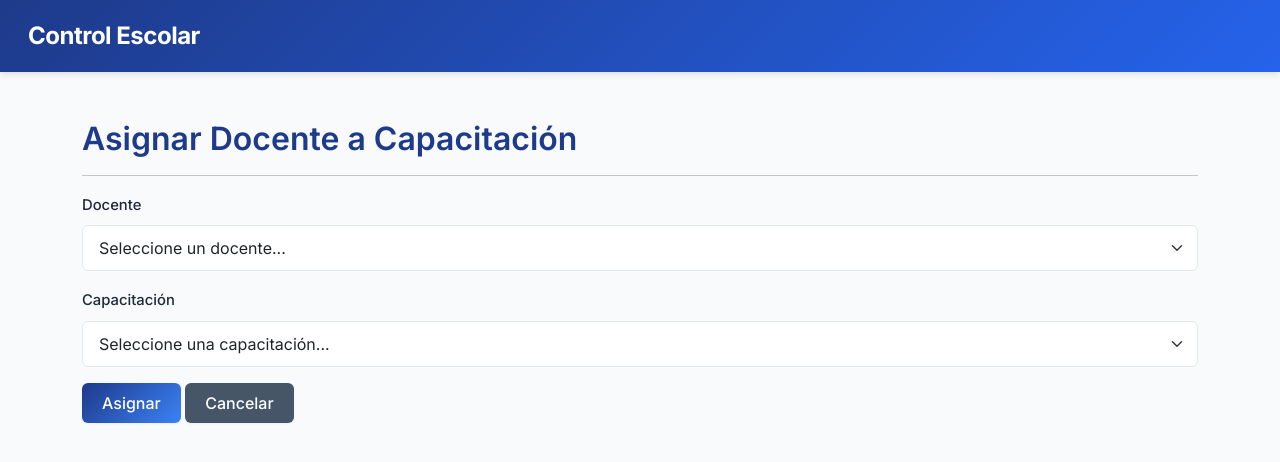
After one commit to luiselodeon/proyecto-bases-de-datos, a Flask app: page /gestion_docentes/capacitacion_docente/add in a window 1280 px wide. The commit adds this page. Shown: the top 462 px of the page. Run offline with Flask 3, Linux system fonts and the light colour scheme; data that the repository does not hold is empty.

Commit message:
Vista de Asignación de capacitación
Se creó la vista para que se asigne un curso a un docente, también se modificó el script para que se puedan hacer capacitaciones de máximo 999 horas

```diff
--- a/app.py
+++ b/app.py
@@ -20,7 +20,7 @@ from utils.db import get_db_connection
 from utils.estudiantes import students_crud, historialacademico_crud, inscripcion_crud
 from utils.cursos import carreras_crud, asignaturas_crud, periodoinscripciones_crud, prerequisito_crud, planestudio_crud, calendarioescolar_crud
 from utils.aulas_horarios import departamentos_crud, departamentoasignatura_crud, aula_crud, horario_crud
-from utils.docentes import docente_crud, claseprogramada_crud, capacitacion_crud
+from utils.docentes import docente_crud, claseprogramada_crud, capacitacion_crud, docente_capacitacion_crud
 from utils.calificaciones import calificacion_estudiante_crud, evaluacion_crud
 from utils.finanzas_becas import becas_crud, tipobeca_crud, pago_crud, estadodecuenta_crud
 from utils.asistencia import asistencia_crud
@@ -2803,6 +2803,87 @@ def search_capacitaciones():
     conn.close()
     flash(f'Resultados para "{query_term}".', "info")
     return render_template("docentes/capacitacion_list.html", capacitaciones=capacitaciones)
+
+
+# --- Rutas para Asignación de Capacitación a Docentes ---
+
+@app.route("/gestion_docentes/capacitacion_docente")
+def list_docente_capacitaciones():
+    conn = get_db_connection()
+    if conn is None:
+        return render_template("docentes/docente_capacitacion_list.html", docente_capacitaciones=[])
+    cursor = conn.cursor(dictionary=True)
+    docente_capacitaciones = docente_capacitacion_crud.list_docente_capacitaciones(cursor)
+    cursor.close()
+    conn.close()
+    return render_template("docentes/docente_capacitacion_list.html", docente_capacitaciones=docente_capacitaciones)
+
+@app.route("/gestion_docentes/capacitacion_docente/add", methods=["GET", "POST"])
+def add_docente_capacitacion():
+    conn = get_db_connection()
+    if conn is None:
+        return redirect(url_for("list_docente_capacitaciones"))
+
+    cursor = conn.cursor(dictionary=True)
+
+    if request.method == "POST":
+        try:
+            docente_capacitacion_crud.add_docente_capacitacion(
+                cursor,
+                request.form["iddocente"],
+                request.form["idcapacitacion"]
+            )
+            conn.commit()
+            flash("Docente asignado a capacitación correctamente.", "success")
+        except mysql.connector.Error as err:
+            conn.rollback()
+            flash(f"Error al asignar: {err}", "danger")
+        finally:
+            cursor.close()
+            conn.close()
+
+        return redirect(url_for("list_docente_capacitaciones"))
+
+    # GET: Load dropdowns
+    docentes = docente_capacitacion_crud.get_docentes(cursor)
+    capacitaciones = docente_capacitacion_crud.get_capacitaciones(cursor)
+    cursor.close()
+    conn.close()
+
+    return render_template("docentes/docente_capacitacion_form.html", docentes=docentes, capacitaciones=capacitaciones)
+
+@app.route("/gestion_docentes/capacitacion_docente/delete/<int:iddocente>/<int:idcapacitacion>", methods=["POST"])
+def delete_docente_capacitacion(iddocente, idcapacitacion):
+    conn = get_db_connection()
+    if conn is None:
+        return redirect(url_for("list_docente_capacitaciones"))
+    cursor = conn.cursor()
+    try:
+        docente_capacitacion_crud.delete_docente_capacitacion(cursor, iddocente, idcapacitacion)
+        conn.commit()
+        flash("Asignación eliminada correctamente.", "success")
+    except mysql.connector.Error as err:
+        conn.rollback()
+        flash(f"Error: {err}", "danger")
+    finally:
+        cursor.close()
+        conn.close()
+    return redirect(url_for("list_docente_capacitaciones"))
+
+@app.route("/gestion_docentes/capacitacion_docente/search")
+def search_docente_capacitaciones():
+    query_term = request.args.get("query", "").strip()
+    if not query_term:
+        return redirect(url_for("list_docente_capacitaciones"))
+    conn = get_db_connection()
+    if conn is None:
+        return redirect(url_for("list_docente_capacitaciones"))
+    cursor = conn.cursor(dictionary=True)
+    docente_capacitaciones = docente_capacitacion_crud.search_docente_capacitaciones(cursor, query_term)
+    cursor.close()
+    conn.close()
+    flash(f'Resultados para "{query_term}".', "info")
+    return render_template("docentes/docente_capacitacion_list.html", docente_capacitaciones=docente_capacitaciones)
 
 
 # --- Rutas para Prerequisitos ---
--- a/sql_nuevo.sql
+++ b/sql_nuevo.sql
@@ -167,7 +167,7 @@ CREATE TABLE IF NOT EXISTS capacitacion (
   descripcion     VARCHAR(100) NOT NULL,
   fecha_inicio    DATE NOT NULL,
   fecha_fin       DATE NULL,
-  horas_capacitacion DECIMAL(4,2) NULL,
+  horas_capacitacion DECIMAL(5,2) NULL,
   institucion     VARCHAR(80) NULL
 ) ENGINE=InnoDB;
 
--- a/templates/base.html
+++ b/templates/base.html
@@ -48,6 +48,7 @@
               <li><a class="dropdown-item" href="{{ url_for('list_docentes') }}">Administración Personal</a></li>
               <li><a class="dropdown-item" href="{{ url_for('list_clases') }}">Asignación a Cursos</a></li>
               <li><a class="dropdown-item" href="{{ url_for('list_capacitaciones') }}">Capacitación y Evaluaciones</a>
+              <li><a class="dropdown-item" href="{{ url_for('list_docente_capacitaciones') }}">Asignación Capacitación</a></li>
               </li>
             </ul>
           </li>
--- /dev/null
+++ b/templates/docentes/docente_capacitacion_form.html
@@ -0,0 +1,37 @@
+{% extends 'base.html' %}
+{% block title %}Asignar Docente a Capacitación{% endblock %}
+{% block content %}
+
+<h1>Asignar Docente a Capacitación</h1>
+<hr>
+
+<form method="post">
+    <div class="mb-3">
+        <label for="iddocente" class="form-label">Docente</label>
+        <select class="form-select" id="iddocente" name="iddocente" required>
+            <option value="">Seleccione un docente...</option>
+            {% for docente in docentes %}
+            <option value="{{ docente.iddocente }}">{{ docente.nombre_completo }}</option>
+            {% endfor %}
+        </select>
+    </div>
+
+    <div class="mb-3">
+        <label for="idcapacitacion" class="form-label">Capacitación</label>
+        <select class="form-select" id="idcapacitacion" name="idcapacitacion" required>
+            <option value="">Seleccione una capacitación...</option>
+            {% for capacitacion in capacitaciones %}
+            <option value="{{ capacitacion.idcapacitacion }}">
+                {{ capacitacion.descripcion }}
+                ({{ capacitacion.fecha_inicio }}
+                {% if capacitacion.institucion %} - {{ capacitacion.institucion }}{% endif %})
+            </option>
+            {% endfor %}
+        </select>
+    </div>
+
+    <button type="submit" class="btn btn-primary">Asignar</button>
+    <a href="{{ url_for('list_docente_capacitaciones') }}" class="btn btn-secondary">Cancelar</a>
+</form>
+
+{% endblock %}
--- /dev/null
+++ b/utils/docentes/docente_capacitacion_crud.py
@@ -0,0 +1,95 @@
+import mysql.connector
+
+def list_docente_capacitaciones(cursor):
+    """List all teacher-capacity assignments"""
+    query = """
+    SELECT
+        dc.iddocente,
+        dc.idcapacitacion,
+        CONCAT(p.nombre, ' ', p.apellido_paterno, ' ', p.apellido_materno) AS nombre_docente,
+        c.descripcion AS descripcion_capacitacion,
+        c.fecha_inicio,
+        c.fecha_fin,
+        c.horas_capacitacion,
+        c.institucion
+    FROM docente_capacitacion dc
+    JOIN docente d ON dc.iddocente = d.iddocente
+    JOIN persona p ON d.idpersona = p.idpersona
+    JOIN capacitacion c ON dc.idcapacitacion = c.idcapacitacion
+    ORDER BY c.fecha_inicio DESC, p.apellido_paterno, p.apellido_materno
+    """
+    cursor.execute(query)
+    return cursor.fetchall()
+
+def get_docentes(cursor):
+    """Get all active teachers"""
+    query = """
+    SELECT
+        d.iddocente,
+        CONCAT(p.nombre, ' ', p.apellido_paterno, ' ', p.apellido_materno) AS nombre_completo
+    FROM docente d
+    JOIN persona p ON d.idpersona = p.idpersona
+    WHERE d.estatus = 'A'
+    ORDER BY p.apellido_paterno, p.apellido_materno, p.nombre
+    """
+    cursor.execute(query)
+    return cursor.fetchall()
+
+def get_capacitaciones(cursor):
+    """Get all capacitations"""
+    query = """
+    SELECT
+        idcapacitacion,
+        descripcion,
+        fecha_inicio,
+        fecha_fin,
+        horas_capacitacion,
+        institucion
+    FROM capacitacion
+    ORDER BY fecha_inicio DESC
+    """
+    cursor.execute(query)
+    return cursor.fetchall()
+
+def add_docente_capacitacion(cursor, iddocente, idcapacitacion):
+    """Assign a teacher to a capacitation"""
+    query = """
+    INSERT INTO docente_capacitacion (iddocente, idcapacitacion)
+    VALUES (%s, %s)
+    """
+    cursor.execute(query, (iddocente, idcapacitacion))
+
+def delete_docente_capacitacion(cursor, iddocente, idcapacitacion):
+    """Remove a teacher from a capacitation"""
+    query = """
+    DELETE FROM docente_capacitacion
+    WHERE iddocente = %s AND idcapacitacion = %s
+    """
+    cursor.execute(query, (iddocente, idcapacitacion))
+
+def search_docente_capacitaciones(cursor, query_term):
+    """Search teacher-capacity assignments"""
+    search_pattern = f"%{query_term}%"
+    query = """
+    SELECT
+        dc.iddocente,
+        dc.idcapacitacion,
+        CONCAT(p.nombre, ' ', p.apellido_paterno, ' ', p.apellido_materno) AS nombre_docente,
+        c.descripcion AS descripcion_capacitacion,
+        c.fecha_inicio,
+        c.fecha_fin,
+        c.horas_capacitacion,
+        c.institucion
+    FROM docente_capacitacion dc
+    JOIN docente d ON dc.iddocente = d.iddocente
+    JOIN persona p ON d.idpersona = p.idpersona
+    JOIN capacitacion c ON dc.idcapacitacion = c.idcapacitacion
+    WHERE p.nombre LIKE %s
+       OR p.apellido_paterno LIKE %s
+       OR p.apellido_materno LIKE %s
+       OR c.descripcion LIKE %s
+       OR c.institucion LIKE %s
+    ORDER BY c.fecha_inicio DESC, p.apellido_paterno, p.apellido_materno
+    """
+    cursor.execute(query, (search_pattern, search_pattern, search_pattern, search_pattern, search_pattern))
+    return cursor.fetchall()
```
Also changed, not shown: templates/docentes/docente_capacitacion_list.html (added, +63 -0 lines), utils/finanzas_becas/pago_crud.py (+0 -12 lines).
